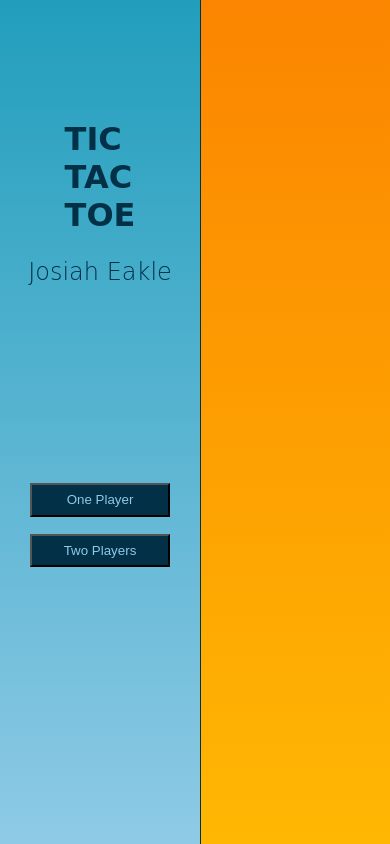
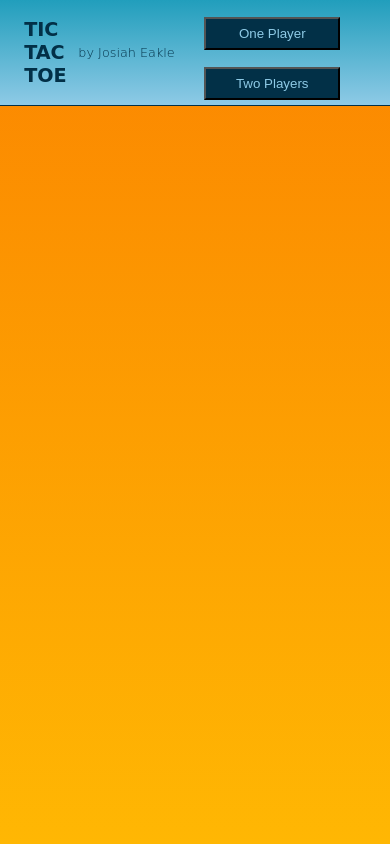
Before and after one commit to josiaheakle/tic-tac-toe, a plain HTML site: page index.html in a window 390 px wide. Drawn offline with Linux system fonts and the light colour scheme; a web font is replaced by a local one.

```diff
--- a/index.html
+++ b/index.html
@@ -10,7 +10,7 @@
 <body>
     <header>
         <h1>TIC<br>TAC<br>TOE</h1>
-        <h2>Josiah Eakle</h2>
+        <h2>by Josiah Eakle</h2>
         <div id='bottom-half'>
             <button id='one-player-button'>One Player</button>
             <button id='two-player-button'>Two Players</button>
--- a/script.js
+++ b/script.js
@@ -4,7 +4,7 @@
 
 const GameTile = (idIn) => {
 
-    console.log(`GAMETILE MAKE`)
+    // console.log(`GAMETILE MAKE`)
 
     const id = idIn;
     let marked = false;
@@ -65,7 +65,7 @@
     // If so run the proper game function
     function gameReady() {
 
-        console.log(`Players amt ${_players.length}\n_playerAmt: ${_playerAmt}`)
+        // console.log(`Players amt ${_players.length}\n_playerAmt: ${_playerAmt}`)
         _turnNum = 0;
         _winNum = 0;
 
@@ -79,7 +79,7 @@
                 _twoPlayerGame();
             }
         } else {
-            console.log('not ready')
+            // console.log('not ready')
         }
     }
 
@@ -164,10 +164,10 @@
         let chosenTile = Math.floor(Math.random() * availableTileAmt)
 
         if(GameBoard.markTile(_possibleTiles[chosenTile], 2)) {
-            console.log(`CPU CHOSEN tile ${_possibleTiles[chosenTile]}`)
+            // console.log(`CPU CHOSEN tile ${_possibleTiles[chosenTile]}`)
             PlayGame.nextTurn();
         } else {
-            console.log(`${_possibleTiles[chosenTile]} NOT AVAILABLE`)
+            // console.log(`${_possibleTiles[chosenTile]} NOT AVAILABLE`)
         }
 
 
@@ -187,7 +187,7 @@
             let mark2 = GameBoard.getMarkByIndex(i+1);
             let mark3 = GameBoard.getMarkByIndex(i+2);
             if(mark1 == mark2 && mark2 == mark3 && mark1 !== '0') {
-                console.log(`HORIZONTAL WIN STARTING WITH ${GameBoard.gameboard[i].getId()}`)
+                // console.log(`HORIZONTAL WIN STARTING WITH ${GameBoard.gameboard[i].getId()}`)
 
                 if(mark1 == 'X') return 1
                 else if(mark1 == 'O') return 2
@@ -200,7 +200,7 @@
             let mark2 = GameBoard.getMarkByIndex(i+3);
             let mark3 = GameBoard.getMarkByIndex(i+6);
             if(mark1 == mark2 && mark2 == mark3 && mark1 !== '0') {
-                console.log(`vertical WIN STARTING WITH ${GameBoard.gameboard[i].getId()}`)
+                // console.log(`vertical WIN STARTING WITH ${GameBoard.gameboard[i].getId()}`)
 
                 if(mark1 == 'X') return 1
                 else if(mark1 == 'O') return 2
@@ -212,7 +212,7 @@
         if(GameBoard.getMarkByIndex(0) == GameBoard.getMarkByIndex(4)
             && GameBoard.getMarkByIndex(4) == GameBoard.getMarkByIndex(8)
             && GameBoard.getMarkByIndex(0) !== '0') {
-                console.log(`DIAGONAL WIN STARING WITH ${GameBoard.gameboard[0].getId()}`)
+                // console.log(`DIAGONAL WIN STARING WITH ${GameBoard.gameboard[0].getId()}`)
 
                 if(GameBoard.getMarkByIndex(0) == 'X') return 1
                 else if(GameBoard.getMarkByIndex(0) == 'O') return 2
@@ -221,7 +221,7 @@
         else if(GameBoard.getMarkByIndex(2) == GameBoard.getMarkByIndex(4)
         && GameBoard.getMarkByIndex(4) == GameBoard.getMarkByIndex(6)
         && GameBoard.getMarkByIndex(2) !== '0') {
-            console.log(`DIAGONAL WIN STARING WITH ${GameBoard.gameboard[2].getId()}`)
+            // console.log(`DIAGONAL WIN STARING WITH ${GameBoard.gameboard[2].getId()}`)
 
             if(GameBoard.getMarkByIndex(2) == 'X') return 1
             else if(GameBoard.getMarkByIndex(2) == 'O') return 2
@@ -315,7 +315,7 @@
                 if(!clicked) {
                     if(GameBoard.markTile(tile.id, playerNum)) {
                         clicked = true;
-                        console.log(`CLICK`)
+                        // console.log(`CLICK`)
                         PlayGame.nextTurn();
                     }
                 }
@@ -359,7 +359,7 @@
     }
 
     function _makeBoardArray() {
-        console.log(`CREATING GAME BOARD ARRAY`)
+        // console.log(`CREATING GAME BOARD ARRAY`)
         const gb = [];
         let columnCounter = -1;
         let rowCounter = 0;
@@ -398,7 +398,7 @@
         let markWork = false;
         if      (player == 1) mark = 'X'
         else if (player == 2) mark = 'O'
-        else                  console.log(`ERROR: PLAYER NOT PROPERLY DECLARED`)
+        // else                  console.log(`ERROR: PLAYER NOT PROPERLY DECLARED`)
         const index = _getTileIndexById(tileId);
         gameTiles.forEach(tile => {
             if(tile.id == tileId && !gameboard[index].isMarked()) {
@@ -406,7 +406,7 @@
                 GraphicController.markTile(tileId, mark)
                 markWork = true;
             } else if (tile.id == tileId && gameboard[index].isMarked()) {
-                console.log(`TILE (${tileId}) already marked!`)
+                // console.log(`TILE (${tileId}) already marked!`)
             }
         });
         return markWork;
@@ -418,7 +418,7 @@
 
     function printGameBoardTiles() {
         gameboard.forEach(tile=> {
-            console.log(`${tile.getId()} has mark ${tile.getMarkStr()} and bool is ${tile.isMarked()} `)
+            // console.log(`${tile.getId()} has mark ${tile.getMarkStr()} and bool is ${tile.isMarked()} `)
         });
     }
 
@@ -450,7 +450,7 @@
     // Draws gameboard onto DOM
     function drawBoard(gameboard) {
         // Draws tic tac toe lines
-        console.log(`Drawing Board`)
+        // console.log(`Drawing Board`)
         gameboard.forEach(gametile => {
             const tile = document.createElement('div')
             tile.id = gametile.getId();
@@ -474,7 +474,7 @@
         gameTiles.forEach(tile => {
             if(tile.id == tileId) {
                 markPara = document.createElement('p');
-                markPara.style.fontSize = '5em';
+                // markPara.style.fontSize = '5em';
                 markPara.style.margin = '0'
                 markPara.style.alignSelf = 'center'
                 markPara.style.justifySelf = 'center'
@@ -541,7 +541,7 @@
         p1Name.textContent = _players[0].getName();
         let p1Score = document.createElement('h2')
         p1Score.textContent = _players[0].getScore();
-        console.log(`PLAYER ONE : ${_players[0].getScore()}`)
+        // console.log(`PLAYER ONE : ${_players[0].getScore()}`)
         p1Name.style.alignSelf = 'center'
         p1Score.style.alignSelf = 'center'
 
@@ -552,7 +552,7 @@
         p2Name.textContent = _players[1].getName();
         let p2Score = document.createElement('h2')
         p2Score.textContent = _players[1].getScore();
-        console.log(`PLAYER TWO : ${_players[1].getScore()}`)
+        // console.log(`PLAYER TWO : ${_players[1].getScore()}`)
 
         p2Name.style.alignSelf = 'center'
         p2Score.style.alignSelf = 'center'
--- a/style.css
+++ b/style.css
@@ -6,7 +6,6 @@
     height: 100vh;
     margin: 0;
     display: flex;
-    flex-direction: row;
     color: #023047;
 }
 
@@ -14,35 +13,13 @@
     SIDE MARGIN ======================================= SIDE MARGIN
 */
 
-header {
-    background: linear-gradient(#219ebc, #8ecae6);
-    border-right: 1px solid #023047;
-    width: 200px;
-    height: 100vh;
-    display: flex;
-    flex-direction: column;
-    justify-content: center;
-}
 
-header h1 {
-    margin: 1vmin;
-    align-self: center;
-}
 
-header h2 {
-    align-self: center;
-    font-size: 1.5em;
-    font-weight: lighter;
-}
 
-#bottom-half {
-    height: 50vh;
-    width: 200px;
-    display: flex;
-    flex-direction: column;
-    justify-content: center;
-    align-content: center;
-}
+
+
+
+
 
 button {
     align-self: center;
@@ -57,14 +34,7 @@
     BODY OBJECTS ======================================= BODY OBJECTS
 */
 
-#body-container {
-    height: 100vh;
-    width: 50vw;
-    width: 100%;
-    display: grid;
-    grid-template-columns: 25% 50% 25%;
-    grid-template-rows: 20% 60% 20%;
-}
+
 
 #game-container {
     grid-column-start: 2;
@@ -113,3 +83,108 @@
     align-content: center;
     justify-content: center;
 }
+
+
+/* ADD RESPONSIVE DESIGN HERE!! */
+@media only screen and (min-width: 650px) {
+
+    body {
+        flex-direction: row;
+    }
+
+    header h1 {
+        margin: 1vmin;
+        align-self: center;
+    }
+
+    header h2 {
+        align-self: center;
+        font-size: 1.5em;
+        font-weight: lighter;
+    }
+
+    header {
+        background: linear-gradient(#219ebc, #8ecae6);
+        border-right: 1px solid #023047;
+        width: 200px;
+        height: 100vh;
+        display: flex;
+        flex-direction: column;
+        justify-content: center;
+    }
+
+    #body-container {
+        height: 100vh;
+        width: 50vw;
+        width: 100%;
+        display: grid;
+        grid-template-columns: 25% 50% 25%;
+        grid-template-rows: 20% 60% 20%;
+    }
+
+    #game-container {
+        font-size: 5em;
+    }
+
+    #bottom-half {
+        height: 50vh;
+        width: 200px;
+        display: flex;
+        flex-direction: column;
+        justify-content: center;
+        align-content: center;
+    }
+
+}
+
+@media only screen and (max-width: 649px) {
+
+    body {
+        flex-direction: column;
+    }
+
+    header h1 {
+        margin: 1vmin;
+        align-self: center;
+        font-size: 1.2em;
+    }
+
+    header h2 {
+        align-self: center;
+        font-size: .8em;
+        font-weight: lighter;
+        margin-left: 2vw;
+    }
+
+    header {
+        background: linear-gradient(#219ebc, #8ecae6);
+        border-bottom: 1px solid #023047;
+        width: 100vw;
+        height: 120px;
+        display: flex;
+        flex-direction: row;
+        justify-content: center;
+    }
+
+    #game-container {
+        font-size: 3em;
+    }
+
+    #body-container {
+        height: 100%;
+        width: 100vw;
+        display: grid;
+        grid-template-columns: 30% 40% 30%;
+        grid-template-rows: 25% 50% 25%;
+    }
+
+    #bottom-half {
+        width: 50vw;
+        height: 100px;
+        display: flex;
+        flex-direction: column;
+        justify-content: center;
+        align-content: center;
+    }
+
+}
```
